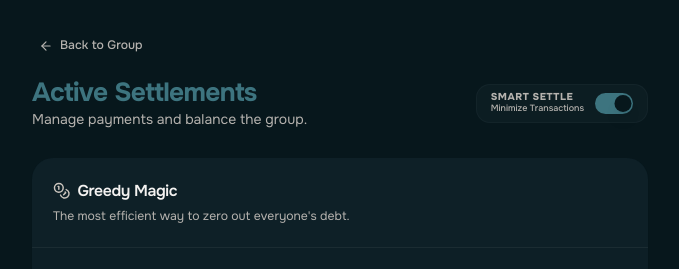
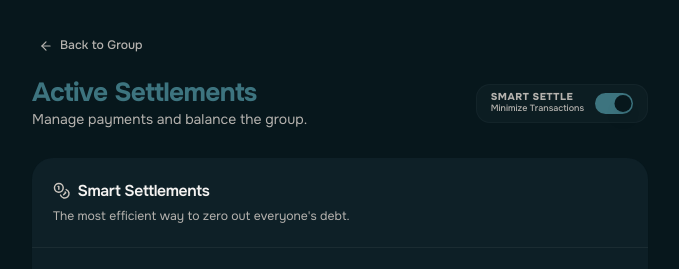
Before and after one commit to PranavGhosh19/Wisely, a Next.js app: page /groups/1/settlements in a window 1280 px wide. Shown: the top 269 px of the page, without its empty margins (300-979 px from the left). Built offline with nearby package versions, Linux system fonts and the light colour scheme; no server answers; the database is empty.

Commit message:
Rename this from "Greedy Magic" to "Smart Settlements" (_for element <Ca

```diff
--- a/src/app/groups/[groupId]/settlements/page.tsx
+++ b/src/app/groups/[groupId]/settlements/page.tsx
@@ -226,7 +226,7 @@ function SettlementsContent({ groupId }: { groupId: string }) {
               <CardHeader className="bg-muted/10 border-b">
                 <CardTitle className="text-lg font-headline flex items-center gap-2">
                   <Coins className="h-5 w-5 text-accent" />
-                  {isGreedyActive ? "Greedy Magic" : "Current Standings"}
+                  {isGreedyActive ? "Smart Settlements" : "Current Standings"}
                 </CardTitle>
                 <CardDescription>
                   {isGreedyActive
```
